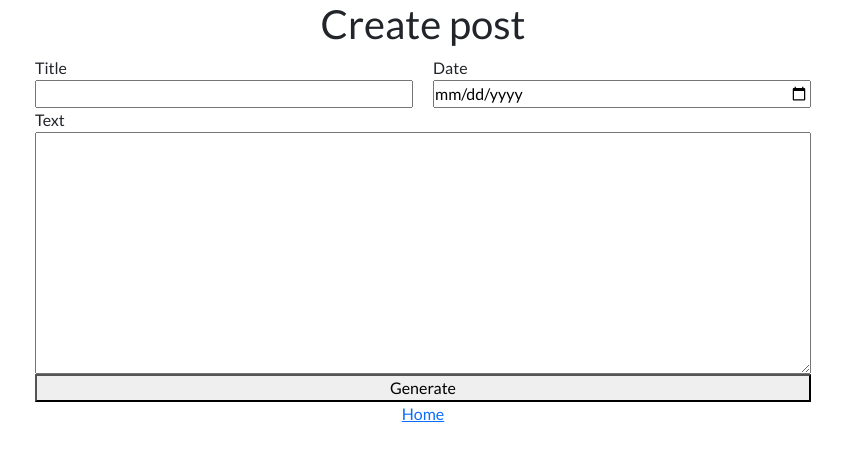
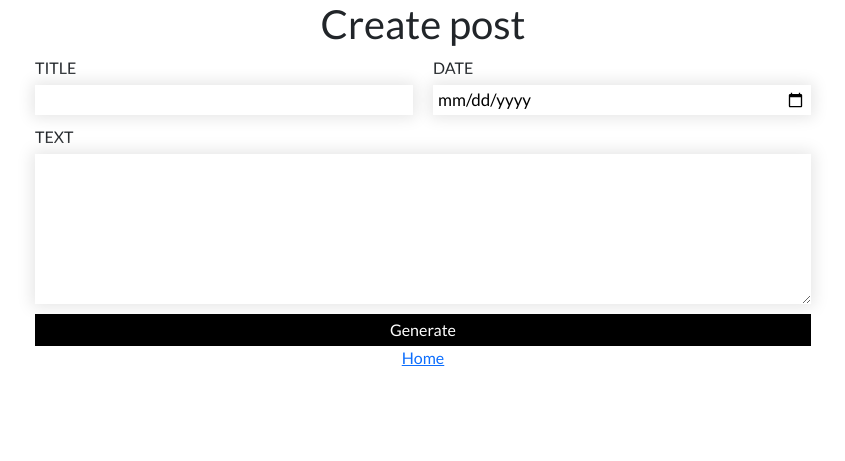
Before and after one commit to AnnaMrowca/myBlogProject, a Django app: page /create in a window 1280 px wide. Shown: the top 461 px of the page, without its empty margins (217-1062 px from the left). Run offline with Django 3.2, Linux system fonts and the light colour scheme.

Commit message:
styling create form: shadows in boxes, styling text in boxes, black generate button

```diff
--- a/blog/static/css/styles.css
+++ b/blog/static/css/styles.css
@@ -69,3 +69,46 @@ input {
 .create .row {
     max-width: 800px;
 }
+
+.text-field {
+    border: none;
+    box-shadow: 0 0 15px 3px #e6e6e6;
+    padding: 5px;
+    font-size: 17px;
+    margin-bottom: 10px;
+}
+
+.text-field:focus {
+    outline: none;
+    box-shadow: 0 0 20px 3px #ccc;
+}
+
+
+input.text-field {
+    height: 30px;
+}
+
+textarea.text-field {
+    height: 150px;
+}
+
+label {
+    text-transform: uppercase;
+    margin-bottom: 5px;
+}
+
+.create-form button[type="submit"] {
+    background-color: black;
+    color: white;
+    border: 1px solid black;
+    padding: 3px 5px;
+    transition: all 0.5s;
+    }
+
+.create-form button[type="submit"]:hover {
+    background-color: white;
+    color: black;
+
+
+
+}
--- a/blog/templates/create.html
+++ b/blog/templates/create.html
@@ -13,18 +13,18 @@
     <div class="form-row">
         <div class="form-element">
     <label for="id_title">Title</label>
-    <input type="text" name="title" maxlength="200" required="" id="id_title">
+    <input class="text-field" type="text" name="title" maxlength="200" required="" id="id_title">
     </div>
 
     <div class="form-element">
     <label for="id_date">Date</label>
-    <input type="date" name="date" required="" id="id_date">
+    <input class="text-field" type="date" name="date" required="" id="id_date">
         </div>
     </div>
 
     <div class="form-element">
     <label for="id_text">Text</label>
-    <textarea name="text" cols="40" rows="10" required="" id="id_text"></textarea>
+    <textarea class="text-field" name="text" cols="40" rows="10" required="" id="id_text"></textarea>
     </div>
 
     <!-- uzywamy tego, aby zakomentować -->
```
